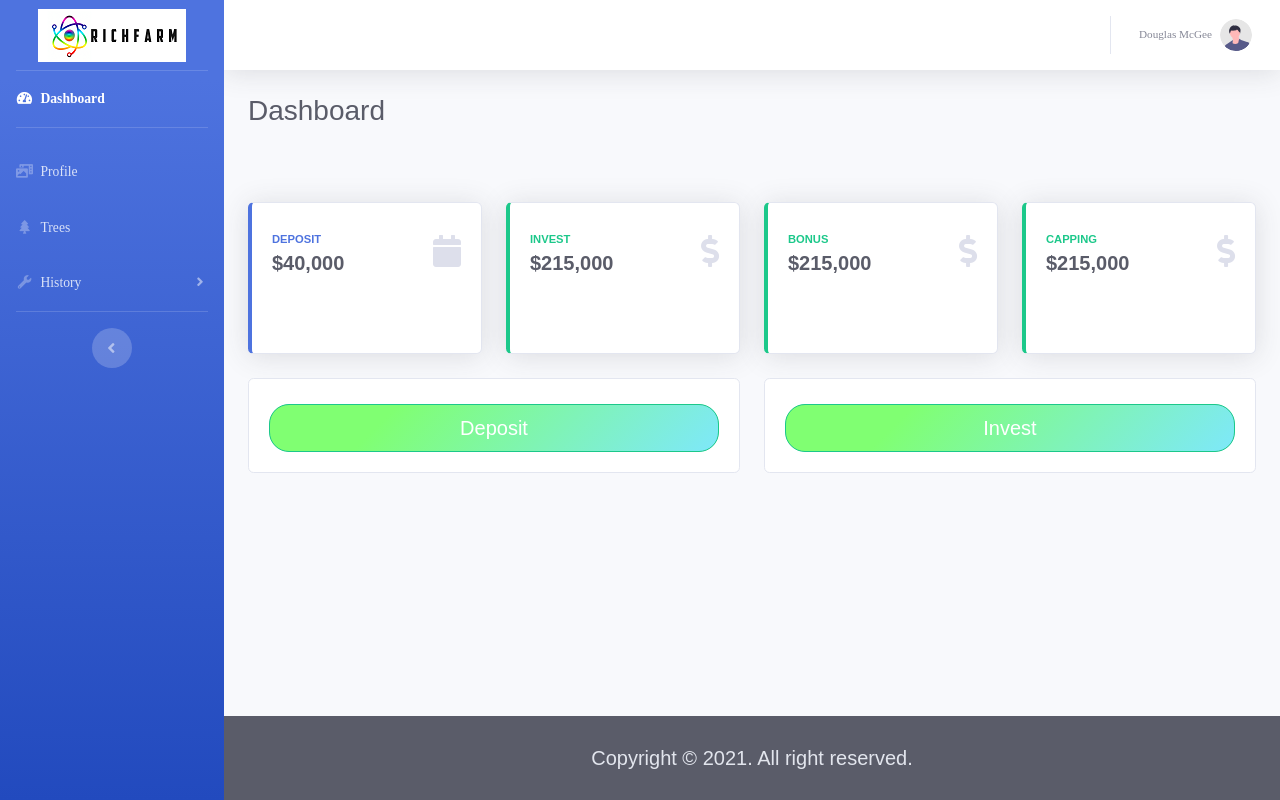
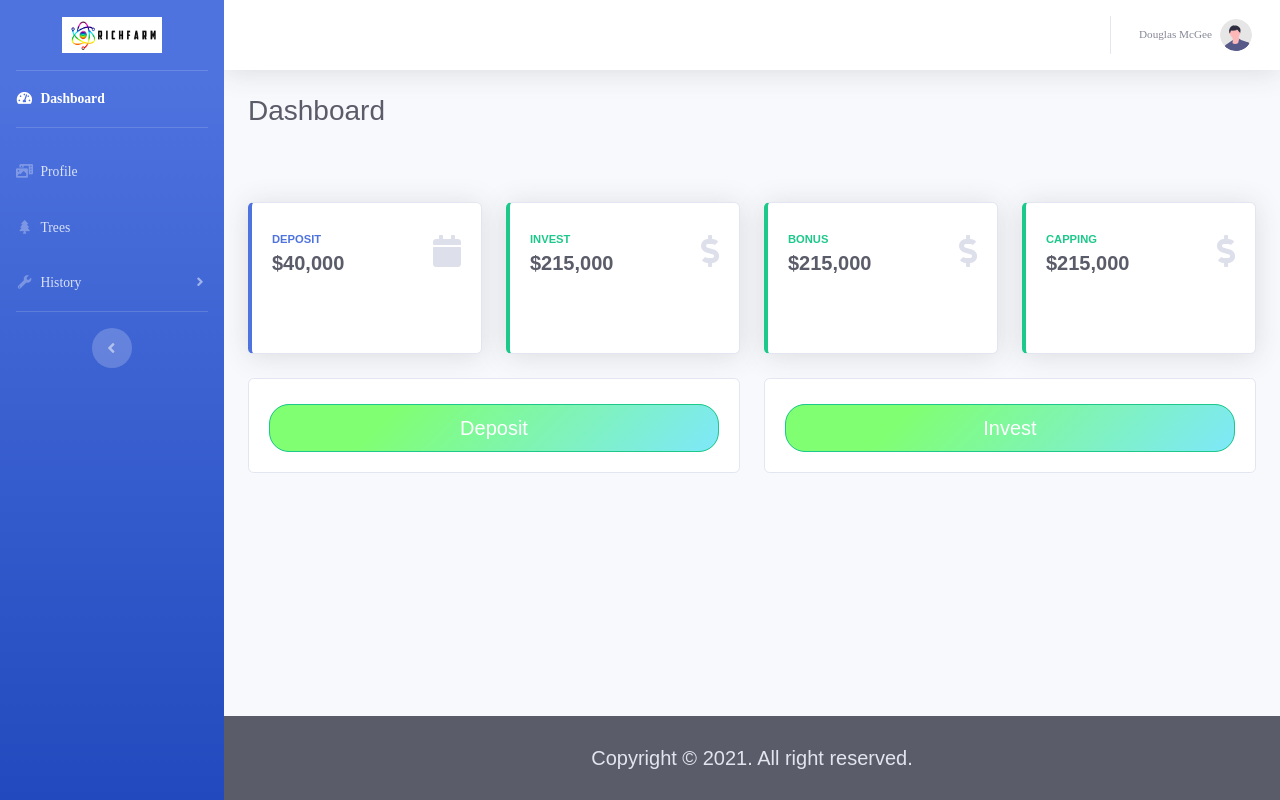
Before and after one commit to ichsandwihimawan/dashboardrichfarmbaru, a website with bundled scripts: page index.html in a window 1280 px wide. Built offline with nearby package versions, Linux system fonts and the light colour scheme; files whose address does not match are found by name.

Commit message:
perubahan logo

```diff
--- a/index.html
+++ b/index.html
@@ -45,7 +45,7 @@
           href="index.html"
         >
           <div class="sidebar-brand-icon rotate-n-15"></div>
-          <img src="img/RF1.png" alt="" />
+          <img src="img/RF1.png" width="100px" alt="" />
         </a>
 
         <!-- Divider -->
```
